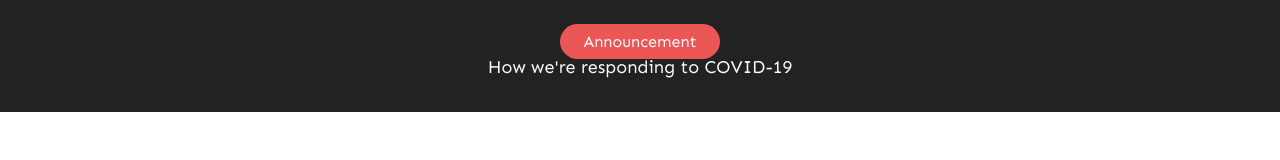
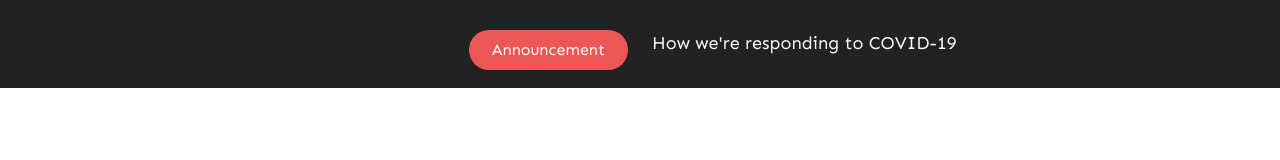
Before and after one commit to BokiCode/business_site, a website: page index.html in a window 1280 px wide. Drawn offline with nearby package versions, Linux system fonts and the light colour scheme.

Commit message:
stylization on announcement section

```diff
--- a/index.html
+++ b/index.html
@@ -13,6 +13,8 @@
         <div class="row">
             <div class="col">
               <a href="#">Announcement</a>
+            </div>
+            <div class="col">
               <p>How we're responding to COVID-19</p>
             </div>
         </div>
--- a/sass/layout/_announcement.scss
+++ b/sass/layout/_announcement.scss
@@ -3,6 +3,7 @@
     p {
         color: $white;
         font-size: 18px;
+        float: left;
     }
     a {
         text-decoration: none;
@@ -11,6 +12,7 @@
         background-color: $red;
         padding: 5px 20px 5px 20px;
         border-radius: 20px;
+        float: right;
     }
     .row {
         padding-top: 30px;
```
Also changed, not shown: css/index.css.
